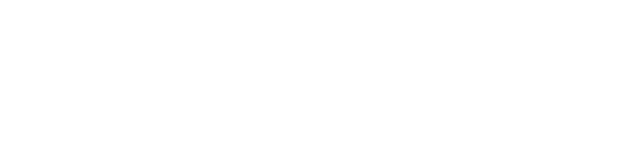
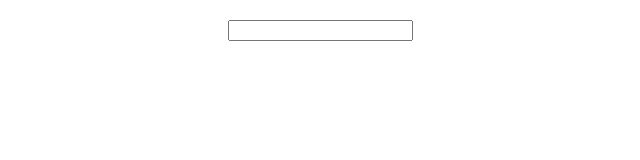
Before and after one commit to webstormcam/Search_Bar, a plain HTML site: page index.html in a window 1280 px wide. Shown: the whole page, without its empty margins (320-960 px from the left). Drawn offline with Linux system fonts and the light colour scheme.

Commit message:
Created the structure of the search app

```diff
--- a/index.html
+++ b/index.html
@@ -10,6 +10,7 @@
 </head>
 
 <body>
+    <input type="text" id="usernameInput">
     <script src="index.js"></script>
 </body>
 
--- a/style.css
+++ b/style.css
@@ -0,0 +1,10 @@
+html, body {
+    margin: 0;
+    padding: 0;
+}
+
+input {
+    display: block;
+    margin: 0 auto;
+    margin-top: 20px;
+}
```
